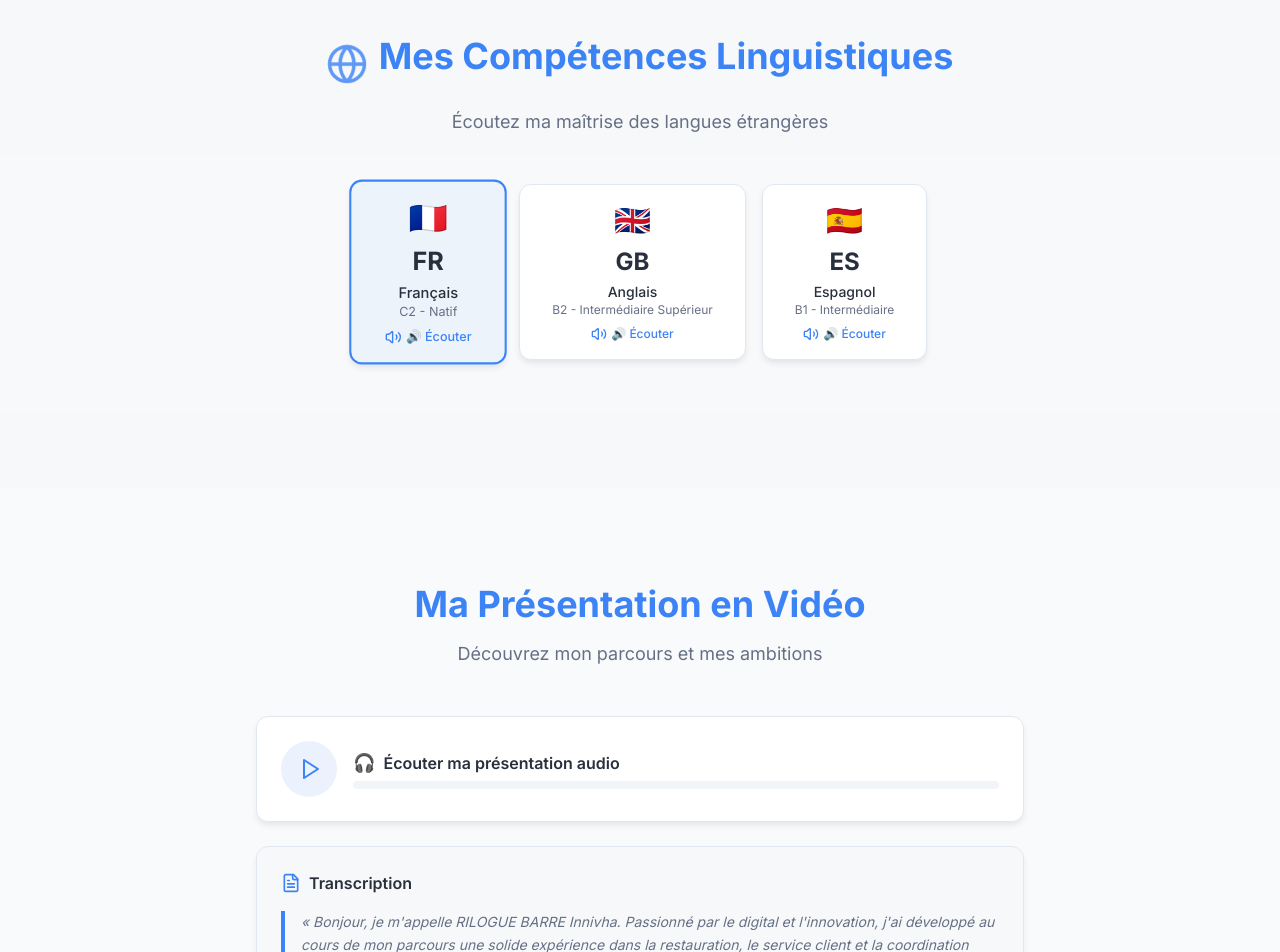
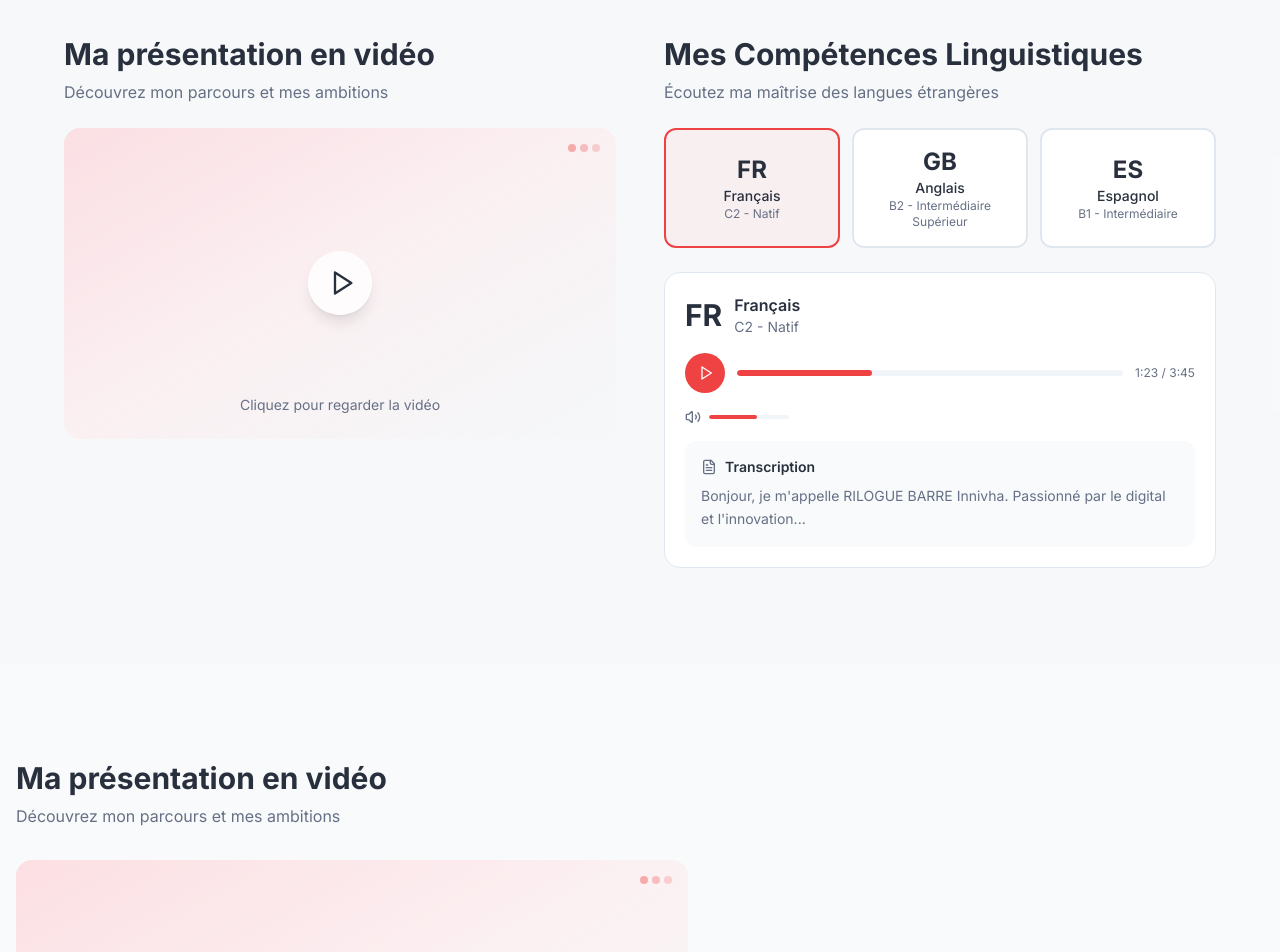
Before and after one commit to gheobechoco/ogoulajesse-replica-react, a React (Vite) app: page / in a window 1280 px wide. Shown: the part 860-1812 px from the top of the page. Built offline with nearby package versions, Linux system fonts and the light colour scheme; the HTML template or start-up script is replaced by a standard one.

Commit message:
Amélioré Vidéo et Langues
Co-authored-by: gheobechoco <189259921+gheobechoco@users.noreply.github.com>

```diff
--- a/src/components/LanguageSkills.tsx
+++ b/src/components/LanguageSkills.tsx
@@ -1,47 +1,110 @@
 import { useState } from 'react';
-import { Globe, Volume2 } from 'lucide-react';
+import { Play, Volume2, FileText } from 'lucide-react';
 
 const LanguageSkills = () => {
-  const [selectedLang, setSelectedLang] = useState('FR');
+  const [selectedLang, setSelectedLang] = useState(0);
 
   const languages = [
-    { code: 'FR', langue: 'Français', niveau: 'C2 - Natif', flag: '🇫🇷' },
-    { code: 'GB', langue: 'Anglais', niveau: 'B2 - Intermédiaire Supérieur', flag: '🇬🇧' },
-    { code: 'ES', langue: 'Espagnol', niveau: 'B1 - Intermédiaire', flag: '🇪🇸' },
+    {
+      code: 'FR',
+      langue: 'Français',
+      niveau: 'C2 - Natif',
+      transcription: "Bonjour, je m'appelle RILOGUE BARRE Innivha. Passionné par le digital et l'innovation...",
+    },
+    {
+      code: 'GB',
+      langue: 'Anglais',
+      niveau: 'B2 - Intermédiaire Supérieur',
+      transcription: "Hello, my name is RILOGUE BARRE Innivha. Passionate about digital and innovation...",
+    },
+    {
+      code: 'ES',
+      langue: 'Espagnol',
+      niveau: 'B1 - Intermédiaire',
+      transcription: "Hola, me llamo RILOGUE BARRE Innivha. Apasionado por lo digital y la innovación...",
+    },
   ];
+
+  const selected = languages[selectedLang];
 
   return (
     <section className="section-spacing bg-secondary/30">
       <div className="container mx-auto px-4">
         <div className="fade-in-up">
-          <div className="flex items-center justify-center gap-3 mb-4">
-            <Globe className="w-10 h-10 text-primary icon-pulse" />
-            <h2 className="section-title">Mes Compétences Linguistiques</h2>
+          {/* Side-by-side layout matching image */}
+          <div className="grid grid-cols-1 lg:grid-cols-2 gap-12 max-w-6xl mx-auto items-start">
+            {/* Left: Video Presentation */}
+            <div>
+              <VideoBlock />
             </div>
-          <p className="section-subtitle">Écoutez ma maîtrise des langues étrangères</p>
 
-          <div className="max-w-3xl mx-auto">
-            <div className="flex justify-center gap-4 mb-8 flex-wrap">
-              {languages.map((lang) => (
+            {/* Right: Language Skills */}
+            <div>
+              <h2 className="text-2xl md:text-3xl font-bold text-foreground mb-2">Mes Compétences Linguistiques</h2>
+              <p className="text-muted-foreground mb-6">Écoutez ma maîtrise des langues étrangères</p>
+
+              {/* Language selector tabs */}
+              <div className="flex gap-3 mb-6">
+                {languages.map((lang, i) => (
                   <button
                     key={lang.code}
-                  onClick={() => setSelectedLang(lang.code)}
-                  className={`portecv-card text-center px-8 py-4 cursor-pointer transition-all duration-300 relative ${
-                    selectedLang === lang.code
-                      ? 'border-2 border-primary bg-primary/5 scale-105'
-                      : 'hover:border-primary/30'
+                    onClick={() => setSelectedLang(i)}
+                    className={`flex-1 rounded-xl border-2 py-4 px-3 text-center transition-all duration-300 ${
+                      selectedLang === i
+                        ? 'border-destructive bg-destructive/5'
+                        : 'border-border bg-card hover:border-muted-foreground/30'
                     }`}
                   >
-                  <div className="text-3xl mb-2">{lang.flag}</div>
-                  <div className="text-2xl font-bold text-foreground mb-1">{lang.code}</div>
+                    <div className="text-2xl font-bold text-foreground">{lang.code}</div>
                     <div className="text-sm font-medium text-foreground">{lang.langue}</div>
-                  <div className="text-xs text-muted-foreground mb-2">{lang.niveau}</div>
-                  <div className="flex items-center justify-center gap-1 text-primary">
-                    <Volume2 className="w-4 h-4" />
-                    <span className="text-xs font-medium">🔊 Écouter</span>
-                  </div>
+                    <div className="text-xs text-muted-foreground">{lang.niveau}</div>
                   </button>
                 ))}
+              </div>
+
+              {/* Selected language detail card */}
+              <div className="bg-card rounded-2xl border border-border p-5 space-y-4">
+                {/* Header */}
+                <div className="flex items-center gap-3">
+                  <span className="text-3xl font-bold text-foreground">{selected.code}</span>
+                  <div>
+                    <div className="font-semibold text-foreground">{selected.langue}</div>
+                    <div className="text-sm text-muted-foreground">{selected.niveau}</div>
+                  </div>
+                </div>
+
+                {/* Audio player */}
+                <div className="flex items-center gap-3">
+                  <button className="w-10 h-10 rounded-full bg-destructive flex items-center justify-center flex-shrink-0 hover:bg-destructive/90 transition-colors">
+                    <Play className="w-4 h-4 text-destructive-foreground ml-0.5" />
+                  </button>
+                  <div className="flex-1">
+                    <div className="w-full h-1.5 bg-secondary rounded-full overflow-hidden">
+                      <div className="h-full bg-destructive rounded-full" style={{ width: '35%' }}></div>
+                    </div>
+                  </div>
+                  <span className="text-xs text-muted-foreground whitespace-nowrap">1:23 / 3:45</span>
+                </div>
+
+                {/* Volume */}
+                <div className="flex items-center gap-2">
+                  <Volume2 className="w-4 h-4 text-muted-foreground" />
+                  <div className="w-20 h-1 bg-secondary rounded-full overflow-hidden">
+                    <div className="h-full bg-destructive rounded-full" style={{ width: '60%' }}></div>
+                  </div>
+                </div>
+
+                {/* Transcription */}
+                <div className="bg-secondary/50 rounded-xl p-4">
+                  <div className="flex items-center gap-2 mb-2">
+                    <FileText className="w-4 h-4 text-muted-foreground" />
+                    <span className="text-sm font-semibold text-foreground">Transcription</span>
+                  </div>
+                  <p className="text-sm text-muted-foreground leading-relaxed">
+                    {selected.transcription}
+                  </p>
+                </div>
+              </div>
             </div>
           </div>
         </div>
@@ -50,4 +113,25 @@ const LanguageSkills = () => {
   );
 };
 
+/* Video block extracted to keep layout clean */
+const VideoBlock = () => (
+  <div>
+    <h2 className="text-2xl md:text-3xl font-bold text-foreground mb-2">Ma présentation en vidéo</h2>
+    <p className="text-muted-foreground mb-6">Découvrez mon parcours et mes ambitions</p>
+    <div className="relative rounded-2xl overflow-hidden aspect-video bg-gradient-to-br from-rose-200/60 via-rose-100/40 to-muted/30 flex items-center justify-center cursor-pointer group">
+      <div className="absolute top-4 right-4 flex gap-1">
+        <span className="w-2 h-2 rounded-full bg-destructive/40"></span>
+        <span className="w-2 h-2 rounded-full bg-destructive/30"></span>
+        <span className="w-2 h-2 rounded-full bg-destructive/20"></span>
+      </div>
+      <div className="w-16 h-16 bg-white/80 backdrop-blur rounded-full flex items-center justify-center shadow-lg group-hover:scale-110 transition-transform">
+        <Play className="w-7 h-7 text-foreground ml-1" />
+      </div>
+      <p className="absolute bottom-6 left-0 right-0 text-center text-sm text-muted-foreground">
+        Cliquez pour regarder la vidéo
+      </p>
+    </div>
+  </div>
+);
+
 export default LanguageSkills;
--- a/src/components/VideoPresentation.tsx
+++ b/src/components/VideoPresentation.tsx
@@ -1,52 +1,36 @@
-import { Headphones, FileText, Play, Pause } from 'lucide-react';
-import { useState } from 'react';
+import { Play } from 'lucide-react';
 
 const VideoPresentation = () => {
-  const [isPlaying, setIsPlaying] = useState(false);
-
   return (
     <section className="section-spacing">
       <div className="container mx-auto px-4">
         <div className="fade-in-up">
-          <h2 className="section-title">Ma Présentation en Vidéo</h2>
-          <p className="section-subtitle">Découvrez mon parcours et mes ambitions</p>
+          <h2 className="text-2xl md:text-3xl font-bold text-foreground mb-2">Ma présentation en vidéo</h2>
+          <p className="text-muted-foreground mb-8">Découvrez mon parcours et mes ambitions</p>
 
-          <div className="max-w-3xl mx-auto space-y-6">
-            {/* Audio Player */}
-            <div className="portecv-card">
-              <div className="flex items-center gap-4">
-                <button
-                  onClick={() => setIsPlaying(!isPlaying)}
-                  className="flex-shrink-0 w-14 h-14 bg-primary/10 rounded-full flex items-center justify-center hover:bg-primary/20 transition-colors"
-                >
-                  {isPlaying ? (
-                    <Pause className="w-6 h-6 text-primary" />
-                  ) : (
-                    <Play className="w-6 h-6 text-primary ml-0.5" />
-                  )}
-                </button>
-                <div className="flex-1">
-                  <div className="flex items-center gap-2 mb-1">
-                    <span className="text-lg">🎧</span>
-                    <h3 className="font-semibold text-foreground">Écouter ma présentation audio</h3>
-                  </div>
-                  {/* Audio progress bar placeholder */}
-                  <div className="w-full h-2 bg-secondary rounded-full overflow-hidden">
-                    <div className="h-full bg-primary rounded-full transition-all duration-300" style={{ width: isPlaying ? '35%' : '0%' }}></div>
-                  </div>
-                </div>
+          <div className="max-w-2xl">
+            {/* Video placeholder with gradient */}
+            <div className="relative rounded-2xl overflow-hidden aspect-video bg-gradient-to-br from-rose-200/60 via-rose-100/40 to-muted/30 flex items-center justify-center cursor-pointer group">
+              {/* Decorative dots */}
+              <div className="absolute top-4 right-4 flex gap-1">
+                <span className="w-2 h-2 rounded-full bg-destructive/40"></span>
+                <span className="w-2 h-2 rounded-full bg-destructive/30"></span>
+                <span className="w-2 h-2 rounded-full bg-destructive/20"></span>
               </div>
-            </div>
+              <div className="absolute bottom-8 left-8 flex gap-1">
+                <span className="w-1.5 h-1.5 rounded-full bg-destructive/30"></span>
+                <span className="w-1.5 h-1.5 rounded-full bg-destructive/20"></span>
+              </div>
 
-            {/* Transcription */}
-            <div className="portecv-card bg-secondary/30">
-              <div className="flex items-center gap-2 mb-4">
-                <FileText className="w-5 h-5 text-primary" />
-                <h3 className="font-semibold text-foreground">Transcription</h3>
+              {/* Play button */}
+              <div className="w-16 h-16 bg-white/80 backdrop-blur rounded-full flex items-center justify-center shadow-lg group-hover:scale-110 transition-transform">
+                <Play className="w-7 h-7 text-foreground ml-1" />
               </div>
-              <blockquote className="border-l-4 border-primary pl-4 italic text-muted-foreground text-sm leading-relaxed">
-                « Bonjour, je m'appelle RILOGUE BARRE Innivha. Passionné par le digital et l'innovation, j'ai développé au cours de mon parcours une solide expérience dans la restauration, le service client et la coordination d'événements. Actuellement étudiant en Marketing Digital, je recherche activement des opportunités de stage ou d'alternance pour mettre à profit mes compétences et continuer à apprendre. Mon objectif est de contribuer à des projets innovants tout en développant mon expertise professionnelle. Je suis motivé, dynamique et prêt à relever de nouveaux défis. N'hésitez pas à me contacter pour échanger sur mes expériences et mes ambitions. »
-              </blockquote>
+
+              {/* Label */}
+              <p className="absolute bottom-6 left-0 right-0 text-center text-sm text-muted-foreground">
+                Cliquez pour regarder la vidéo
+              </p>
             </div>
           </div>
         </div>
```
Lines whose indentation alone changed are shown as unchanged.
